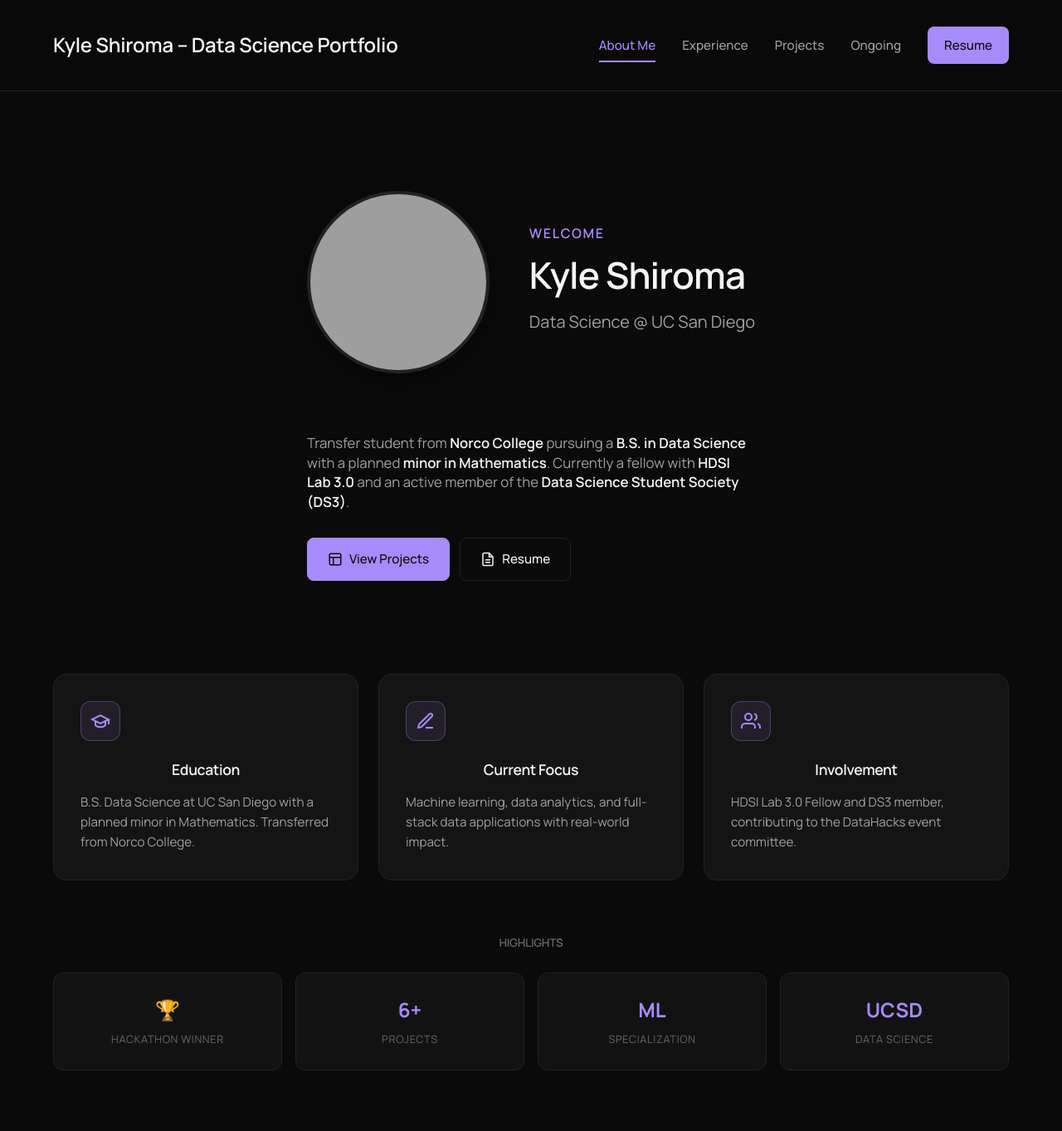
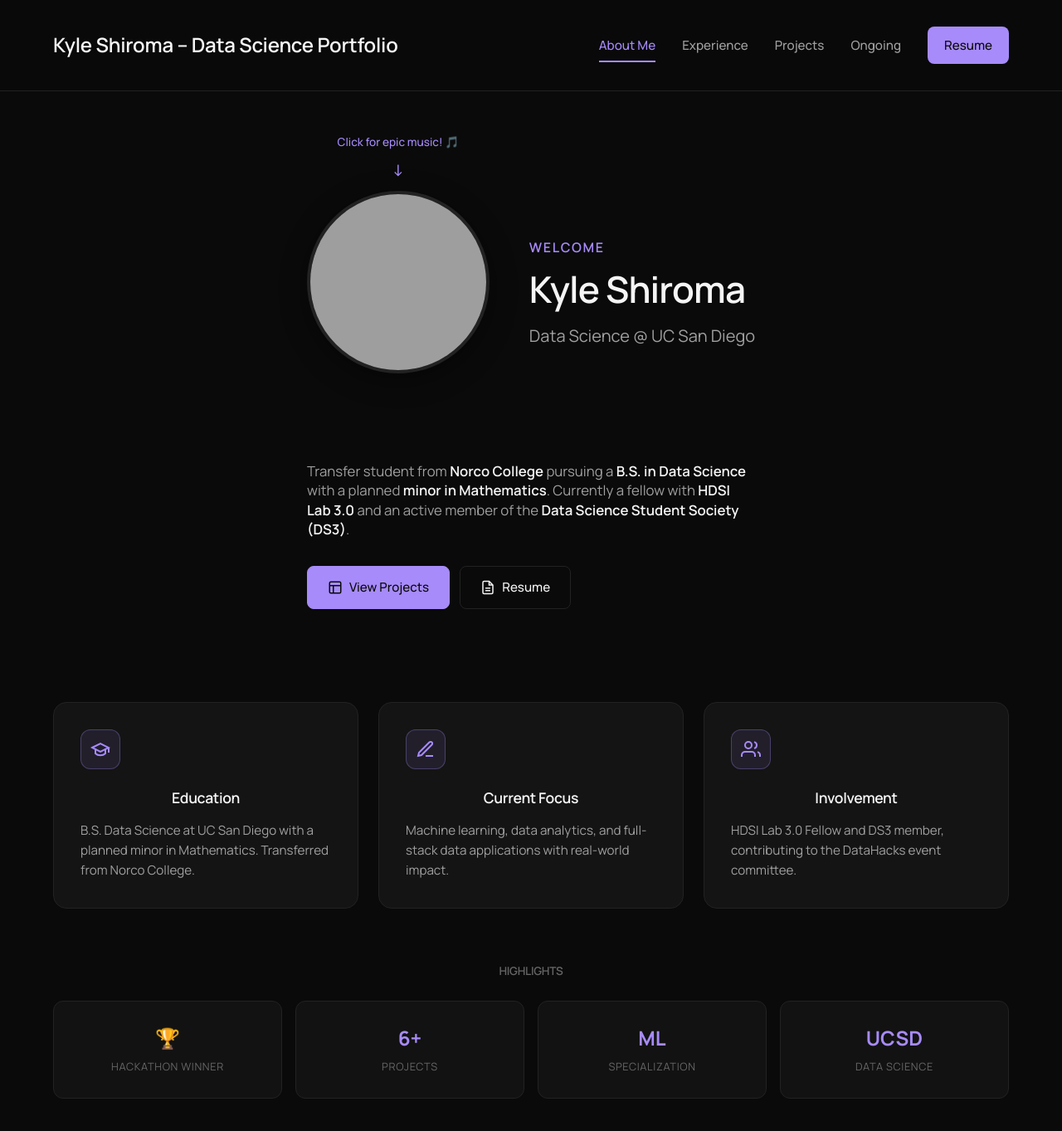
Before and after one commit to k-shiroma-code/k-shiroma-code.github.io, a Jekyll site: the page built from index.md, in a window 1280 px wide and 1400 px high. Shown: the top 1363 px of the window at 83% size. Built offline with Jekyll 4.4.1, drawn with Linux system fonts in a browser that asks for light colours; some web fonts are replaced; some of the changed lines change nothing that is shown; grey boxes are pictures that could not be loaded.

Commit message:
Update index.md

```diff
--- a/index.md
+++ b/index.md
@@ -52,6 +52,110 @@
   text-align: center;
 }
 
+/* Profile Photo with Music */
+.profile-container {
+  position: relative;
+  display: flex;
+  flex-direction: column;
+  align-items: center;
+}
+
+.music-caption {
+  position: absolute;
+  top: -45px;
+  left: 50%;
+  transform: translateX(-50%);
+  white-space: nowrap;
+  font-size: 0.85rem;
+  color: var(--accent);
+  font-weight: 500;
+  animation: bounce 2s ease-in-out infinite;
+}
+
+.music-caption::after {
+  content: '↓';
+  display: block;
+  text-align: center;
+  font-size: 1.2rem;
+  margin-top: 2px;
+  animation: arrowBounce 1s ease-in-out infinite;
+}
+
+@keyframes bounce {
+  0%, 100% { transform: translateX(-50%) translateY(0); }
+  50% { transform: translateX(-50%) translateY(-5px); }
+}
+
+@keyframes arrowBounce {
+  0%, 100% { transform: translateY(0); }
+  50% { transform: translateY(4px); }
+}
+
+.hero-image {
+  width: 220px;
+  height: 220px;
+  object-fit: cover;
+  border-radius: 50%;
+  border: 4px solid var(--surface-border);
+  box-shadow: 0 8px 32px rgba(0, 0, 0, 0.4);
+  flex-shrink: 0;
+  transition: border-color 0.3s ease, transform 0.3s ease;
+  cursor: pointer;
+}
+
+.hero-image:hover {
+  border-color: var(--accent);
+  transform: scale(1.03);
+}
+
+.hero-image.playing {
+  border-color: var(--accent);
+  animation: pulse 1.5s ease-in-out infinite;
+}
+
+@keyframes pulse {
+  0%, 100% { box-shadow: 0 8px 32px rgba(0, 0, 0, 0.4), 0 0 0 0 rgba(167, 139, 250, 0.4); }
+  50% { box-shadow: 0 8px 32px rgba(0, 0, 0, 0.4), 0 0 0 15px rgba(167, 139, 250, 0); }
+}
+
+.now-playing {
+  margin-top: 12px;
+  font-size: 0.8rem;
+  color: var(--accent);
+  opacity: 0;
+  transition: opacity 0.3s ease;
+  display: flex;
+  align-items: center;
+  gap: 6px;
+}
+
+.now-playing.visible {
+  opacity: 1;
+}
+
+.now-playing .bars {
+  display: flex;
+  gap: 2px;
+  align-items: flex-end;
+  height: 12px;
+}
+
+.now-playing .bar {
+  width: 3px;
+  background: var(--accent);
+  animation: soundBar 0.5s ease-in-out infinite alternate;
+}
+
+.now-playing .bar:nth-child(1) { height: 4px; animation-delay: 0s; }
+.now-playing .bar:nth-child(2) { height: 8px; animation-delay: 0.1s; }
+.now-playing .bar:nth-child(3) { height: 6px; animation-delay: 0.2s; }
+.now-playing .bar:nth-child(4) { height: 10px; animation-delay: 0.3s; }
+
+@keyframes soundBar {
+  0% { transform: scaleY(0.5); }
+  100% { transform: scaleY(1); }
+}
+
 .hero-greeting {
   color: var(--accent);
   font-size: 1rem;
@@ -85,22 +189,6 @@
 .hero-description strong {
   color: var(--text-primary);
   font-weight: 600;
-}
-
-.hero-image {
-  width: 220px;
-  height: 220px;
-  object-fit: cover;
-  border-radius: 50%;
-  border: 4px solid var(--surface-border);
-  box-shadow: 0 8px 32px rgba(0, 0, 0, 0.4);
-  flex-shrink: 0;
-  transition: border-color 0.3s ease, transform 0.3s ease;
-}
-
-.hero-image:hover {
-  border-color: var(--accent);
-  transform: scale(1.03);
 }
 
 /* CTA Buttons */
@@ -270,6 +358,11 @@
     height: 180px;
   }
 
+  .music-caption {
+    top: -40px;
+    font-size: 0.75rem;
+  }
+
   .info-section {
     grid-template-columns: 1fr;
   }
@@ -281,17 +374,56 @@
 <!-- Hero Section -->
 <section class="hero-section">
   <div class="hero-top">
-    <img
-      src="{{ site.baseurl }}/assets/img/IMG_9510.jpg"
-      alt="Kyle Shiroma"
-      class="hero-image"
-    >
+    <div class="profile-container">
+      <span class="music-caption">Click for epic music! 🎵</span>
+      <img
+        src="{{ site.baseurl }}/assets/img/IMG_9510.jpg"
+        alt="Kyle Shiroma"
+        class="hero-image"
+        id="profilePic"
+        onclick="toggleMusic()"
+      >
+      <div class="now-playing" id="nowPlaying">
+        <div class="bars">
+          <div class="bar"></div>
+          <div class="bar"></div>
+          <div class="bar"></div>
+          <div class="bar"></div>
+        </div>
+        <span>Now Playing</span>
+      </div>
+    </div>
     <div class="hero-intro">
       <p class="hero-greeting">Welcome</p>
       <h1 class="hero-title">Kyle Shiroma</h1>
       <p class="hero-subtitle">Data Science @ UC San Diego</p>
     </div>
   </div>
+
+  <!-- Hidden Audio Element - Replace the src with your song URL -->
+  <audio id="bgMusic" loop>
+    <source src="{{ site.baseurl }}/assets/audio/your-song.mp3" type="audio/mpeg">
+  </audio>
+
+  <script>
+    let isPlaying = false;
+    const music = document.getElementById('bgMusic');
+    const profilePic = document.getElementById('profilePic');
+    const nowPlaying = document.getElementById('nowPlaying');
+
+    function toggleMusic() {
+      if (isPlaying) {
+        music.pause();
+        profilePic.classList.remove('playing');
+        nowPlaying.classList.remove('visible');
+      } else {
+        music.play();
+        profilePic.classList.add('playing');
+        nowPlaying.classList.add('visible');
+      }
+      isPlaying = !isPlaying;
+    }
+  </script>
 
   <div class="hero-content">
     <p class="hero-description">
```
